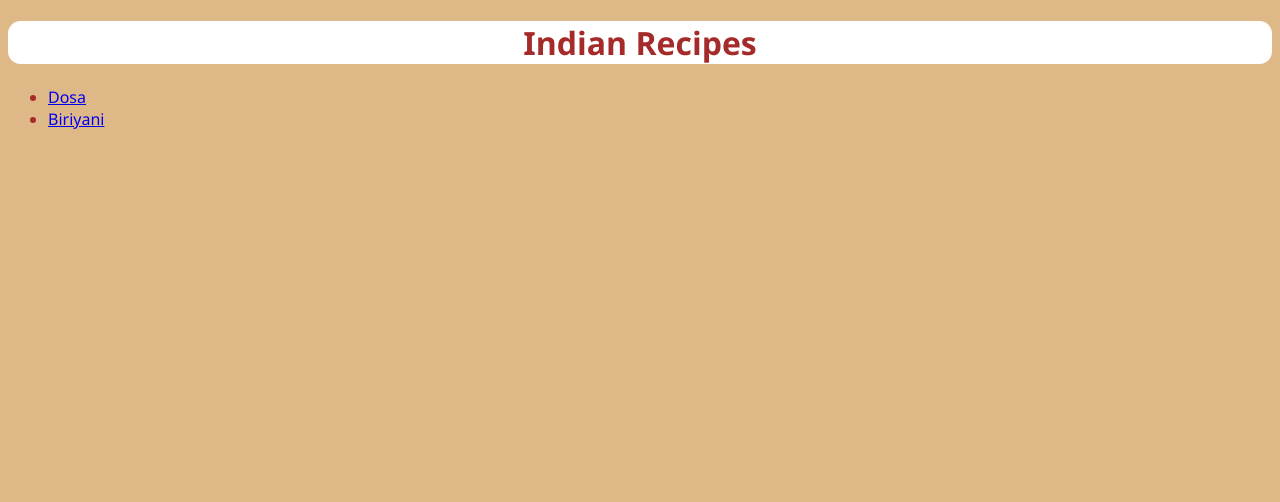
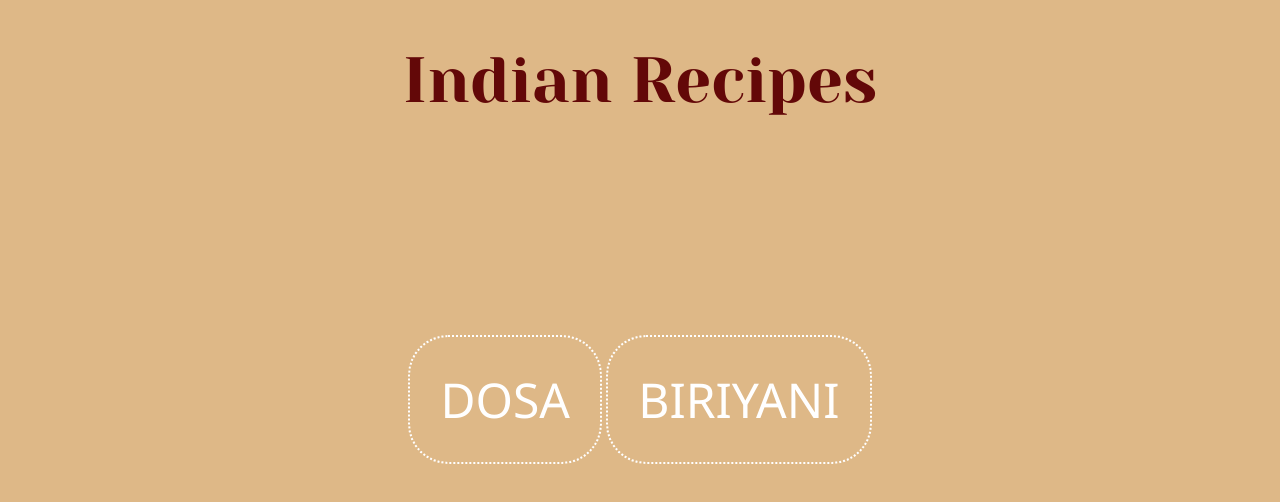
Before and after one commit to sayandcode/indian-cuisine, a plain HTML site: page index.html in a window 1280 px wide. Drawn offline with Linux system fonts and the light colour scheme.

Commit message:
Style index.html
Homepage was styled and a basic navbar menu was added.

```diff
--- a/index.html
+++ b/index.html
@@ -8,10 +8,14 @@
     <link rel="stylesheet" href="./style.css">
 </head>
 <body>
-    <h1> Indian Recipes</h1>
-    <ul>
-        <li><a href="./recipes/dosa.html">Dosa</a></li>
-        <li><a href="./recipes/biriyani.html">Biriyani</a></li>
-    </ul>
+<header>
+    <h1 id="homeHead"> Indian Recipes</h1>
+    <nav>
+        <ul id="homeMenu">
+            <li><a href="./recipes/dosa.html">Dosa</a></li>
+            <li><a href="./recipes/biriyani.html">Biriyani</a></li>
+        </ul>
+    </nav>
+</header>
 </body>
 </html>
--- a/style.css
+++ b/style.css
@@ -1,3 +1,5 @@
+@import url('https://fonts.googleapis.com/css2?family=Yeseva+One&display=swap');
+
 body{
     font-family: 'Segoe UI', Tahoma, Geneva, Verdana, sans-serif;
     background-color: burlywood;
@@ -10,13 +12,42 @@ h1{
     border-radius: 12.5px    ;
 }
 
-/* .showcase_pic{
-    width: 700px;
-    height: 450px;
-    object-fit: cover;
-    display: block;
-    margin-inline: auto;
-} */
+#homeHead{
+    font-weight: normal;
+    background-color: transparent;
+ /* Default styles removed */
+    color: rgb(99, 8, 8);
+    font-family: 'Yeseva One', cursive;
+    font-size: 64px;
+}
+
+#homeMenu{
+    text-align: center;
+    margin-top: 250px;
+    margin-left: 0px;
+    padding-left: 0px;
+}
+
+#homeMenu li{
+    display: inline-block;
+    color: white;
+
+}
+
+#homeMenu a{
+    text-decoration: none;
+    color: white;
+    padding: 30px;
+    border: 2px dotted white;
+    border-radius: 40px;
+    font-size: 3rem;
+    text-transform: uppercase;
+}
+
+#homeMenu a:hover{
+    color: brown;
+    border-color: rgb(99, 8, 8);
+}
 
 .center_pic{
     text-align: center;
```
